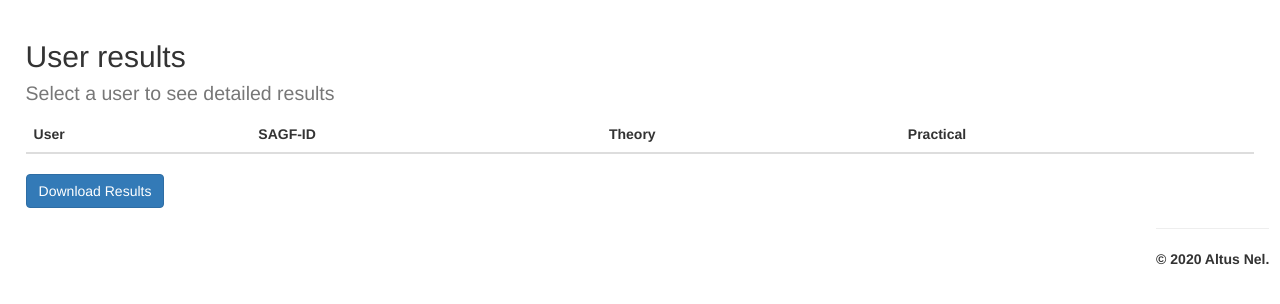
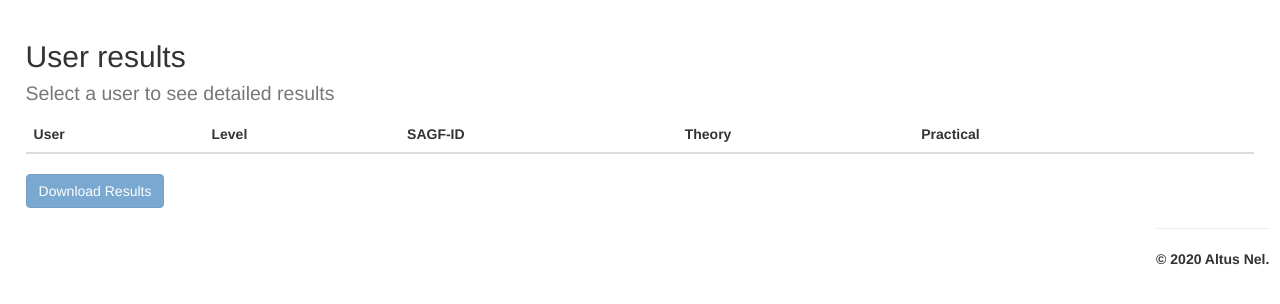
Before and after one commit to AltusN/rhytmic_exam, a Flask app: page /results in a window 1280 px wide. Shown: the part 51-355 px from the top of the page. Run offline with Flask 2, Linux system fonts and the light colour scheme; a user stored in the database is signed in; tables that the repository leaves empty hold one stand-in row (values such as "Sample post"); lists and menus that the app fills with data are empty; some libraries are stand-ins or nearby versions.

Commit message:
level 2 updates

```diff
--- a/rhytmic_exam_app/main/routes.py
+++ b/rhytmic_exam_app/main/routes.py
@@ -359,12 +359,20 @@ def theory_exam():
         #Get everything
         exam_questions = ExamQuestions.query.filter_by(question_category="theory")
     else:
-        exam_questions = ExamQuestions.query.filter(
-            and_(
-                ExamQuestions.question_category=="theory",
-                ExamQuestions.exam_level==current_user.level
+        if current_user.level == "2":
+            exam_questions = ExamQuestions.query.filter(
+                and_(
+                    ExamQuestions.question_category=="theory",
+                    ExamQuestions.exam_level.in_(["1","2"])
                 )
             )
+        else:
+            exam_questions = ExamQuestions.query.filter(
+                and_(
+                    ExamQuestions.question_category=="theory",
+                    ExamQuestions.exam_level==current_user.level
+                    )
+                )
 
     for exam_question in exam_questions:
         question_list.append(make_question_for_exam(exam_question,exam_question.question_type))
@@ -396,30 +404,33 @@ def results():
     #             )
     #         )
 
-    theory_answers = ExamQuestions.query.filter(
-        and_(
-            ExamQuestions.question_category=="theory",
-            ExamQuestions.exam_level=="1"
-        )
-    )
+    theory_answers = ExamQuestions.query.filter_by(question_category="theory")
     # theory_answers = ExamQuestions.query.filter_by(question_category="theory").all()
     practical_answers = ExamPractialAnswers.query.all()
 
     for theory_answer in theory_answers:
-        exam_answers[f"{theory_answer.question_id}"] = theory_answer.answer
+        exam_answers[f"{theory_answer.question_id}"] = {
+            "answer":theory_answer.answer,
+            "level":theory_answer.exam_level
+        }
 
     for practical_answer in practical_answers:
         exam_practical_answers[f"{practical_answer.id}"] = practical_answer.control_score
 
     exam_result = []
-    participants = [x.sagf_id for x in User.query.filter_by(level="1")]
+    participants = [x.sagf_id for x in User.query.filter(User.level.in_(["1","2"]))]
     results = ExamResult.query.filter(ExamResult.sagf_id.in_(participants))
     for result in results:
         r = {}
         r["name"] = f"{result.linked_user.name} {result.linked_user.surname}"
         r["sagf_id"] = result.linked_user.sagf_id
+        #Filter bases on level
+        exam_answer_copy = {}
+        for k,v in exam_answers.items():
+            if v["level"] == result.linked_user.level:
+                exam_answer_copy[k] = v["answer"]
         #calculate the theory result
-        percent, missed = calculate_theory_score(json.loads(result.theory_answer), exam_answers)
+        percent, missed = calculate_theory_score(json.loads(result.theory_answer), exam_answer_copy)
         r["theory"] = percent
         r["theory_missed"] = missed
         #practical answer cannot be None
@@ -427,6 +438,14 @@ def results():
         practical_percent, practical_calculated_answer = calculate_practical_score(json.loads(result.practical_answer), practical_answers)
         r["practical"] = practical_percent
         r["practical_answers"] = practical_calculated_answer
+        r["level"] = result.linked_user.level
+        date_taken = result.exam_start_date
+        date_diff = datetime.datetime.today()-date_taken
+        if date_diff.days <= 2:
+            r["recent"] = "1"
+        else:
+            r["recent"] = "-1"
+
         exam_result.append(r)
 
     return render_template("exam/results.html", title="Exam Results", exam_result=exam_result)
@@ -440,7 +459,12 @@ def download_results():
     results = ExamResult.query.filter(ExamResult.sagf_id.in_(participants))
     # results = ExamResult.query.all()
     practical_answers = ExamPractialAnswers.query.all()
-    theory_answers = ExamQuestions.query.filter_by(question_category="theory").all()
+    theory_answers = ExamQuestions.query.filter(
+        and_(
+            ExamQuestions.question_category=="theory",
+            ExamQuestions.exam_level=="1"
+        )
+    )
 
     t_answers = {}
     for theory_answer in theory_answers:
--- a/rhytmic_exam_app/templates/exam/results.html
+++ b/rhytmic_exam_app/templates/exam/results.html
@@ -7,17 +7,25 @@
     <table class="table table-fluid table-hover table-sm">
         <thead>
             <th>User</th>
+            <th>Level</th>
             <th>SAGF-ID</th>
             <th>Theory</th>
             <th>Practical</th>
+            <th></th>
         </thead>
         <tbody>
             {% for result in exam_result %}
                 <tr data-toggle="collapse" data-target>
                     <td>{{ result.get("name") }}</td>
+                    <td>{{ result.get("level") }}</td>
                     <td>{{ result.get("sagf_id") }}</td>
                     <td>{{ result.get("theory", 0) }} %</td>
                     <td>{{ result.get("practical", 0) }} %</td>
+                    <td>
+                        {% if result.get("recent", -1) == "1" %}
+                            <span class="label label-success">New!</span>
+                        {% endif %}
+                    </td>
                 </tr>
             {% endfor %}
         </tbody>
@@ -80,6 +88,6 @@
         {% endfor %}
     </div>
     <div>
-        <a class="btn btn-primary" href="{{ url_for('main.download_results') }}" role="button">Download Results</a>
+        <a class="btn btn-primary" href="{{ url_for('main.download_results') }}" role="button" disabled>Download Results</a>
     </div>
 {% endblock %}
```
